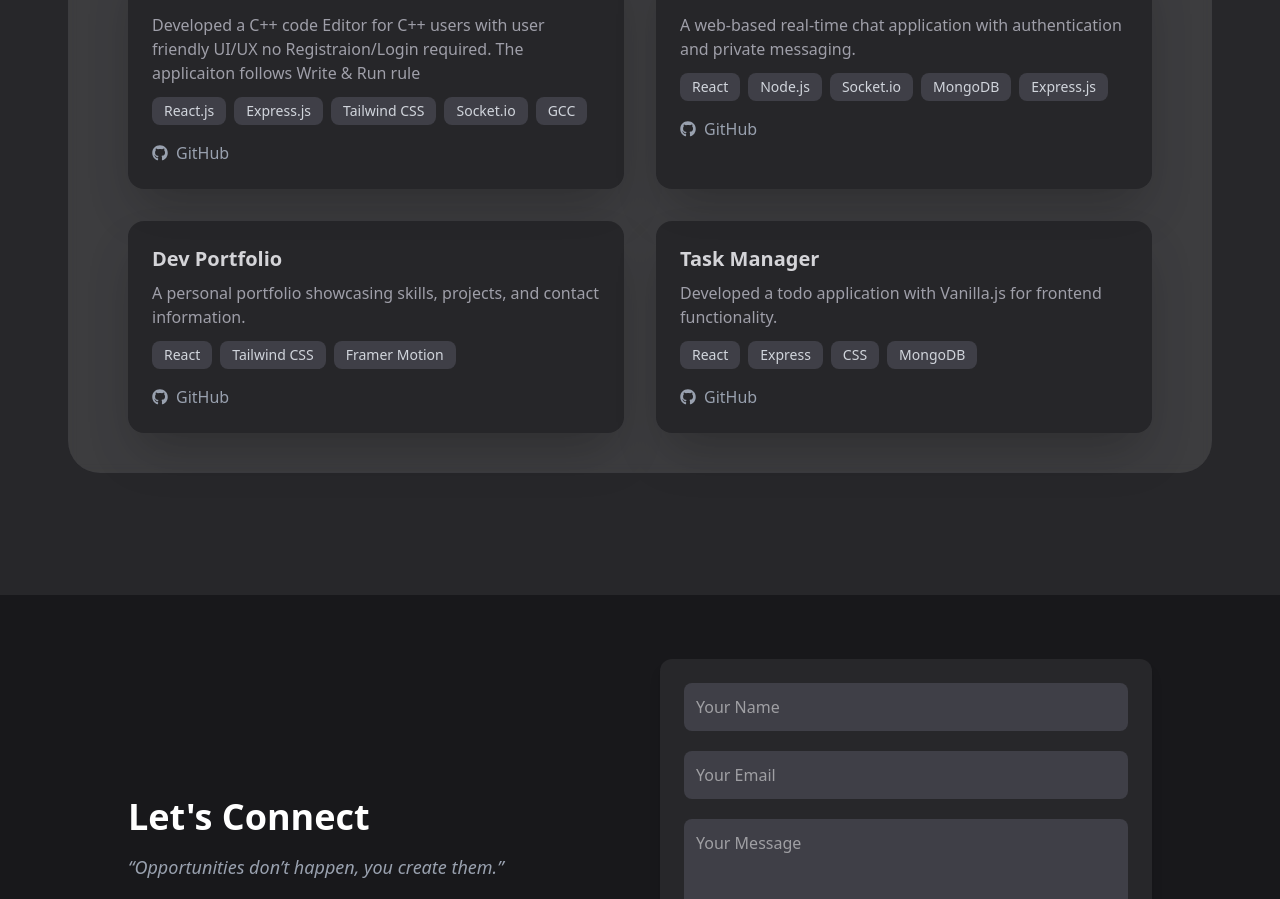
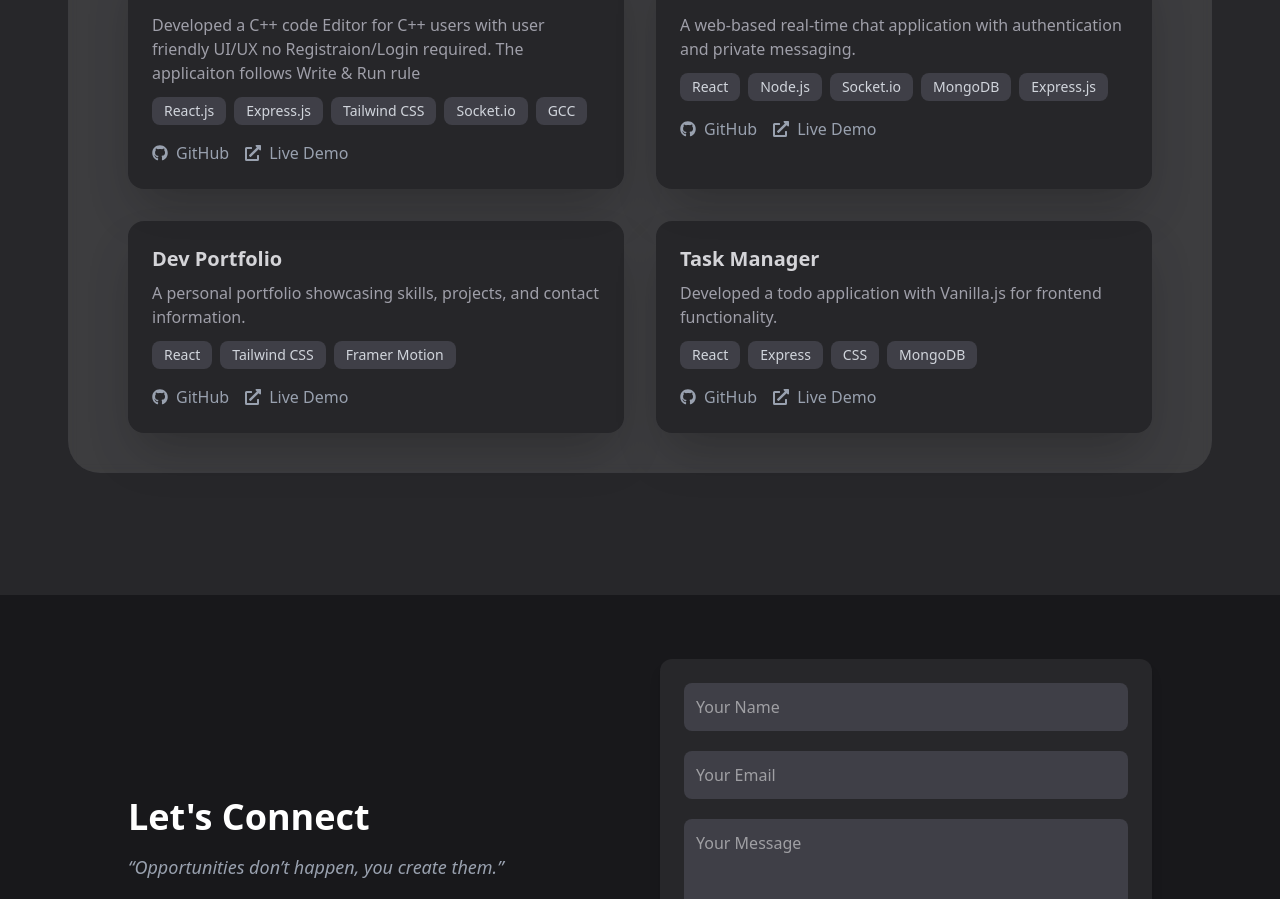
Before and after one commit to adam-dev2/Portfolio, a React (Vite) app: page / in a window 1280 px wide. Shown: the part 1483-2382 px from the top of the page. Built offline with nearby package versions, Linux system fonts and the light colour scheme.

Commit message:
added live demo links

```diff
--- a/src/components/Projects.jsx
+++ b/src/components/Projects.jsx
@@ -8,28 +8,28 @@ const projects = [
     description: "Developed a C++ code Editor for C++ users with user friendly UI/UX no Registraion/Login required. The applicaiton follows Write & Run rule",
     technologies: ["React.js", "Express.js", "Tailwind CSS","Socket.io","GCC"],
     github: "https://github.com/adam-dev2/full-stack-code-editor-for-cpp-users",
-    demo: "https://ai-blog-demo.vercel.app"
+    demo: "https://coderunner-0in4.onrender.com/"
   },
   {
     title: "Communicate",
     description: "A web-based real-time chat application with authentication and private messaging.",
     technologies: ["React", "Node.js", "Socket.io", "MongoDB","Express.js"],
     github: "https://github.com/shaikadam222/Real-Time-Chat-Application",
-    demo: "https://chat-app-demo.vercel.app"
+    demo: "https://github.com/shaikadam222/Real-Time-Chat-Application"
   },
   {
     title: "Dev Portfolio",
     description: "A personal portfolio showcasing skills, projects, and contact information.",
     technologies: ["React", "Tailwind CSS", "Framer Motion"],
     github: "https://github.com/adam-dev2/Portfolio",
-    demo: "https://yourportfolio.vercel.app"
+    demo: "https://portfolio-m36s.onrender.com/"
   },
   {
     title: "Task Manager",
     description: "Developed a todo application with Vanilla.js for frontend functionality.",
     technologies: ["React", "Express", "CSS", "MongoDB"],
     github: "https://github.com/adam-dev2/Task-Manager",
-    demo: "https://expense-tracker-demo.vercel.app"
+    demo: "https://github.com/adam-dev2/Task-Manager"
   },
 ];
 
@@ -51,6 +51,9 @@ const ProjectCard = ({ project }) => {
       <div className="mt-4 flex gap-4">
         <a href={project.github} target="_blank" rel="noopener noreferrer" className="flex items-center gap-2 text-gray-400 hover:underline">
           <FaGithub /> GitHub
+        </a>
+        <a href={project.demo} target="_blank" rel="noopener noreferrer" className="flex items-center gap-2 text-gray-400 hover:underline">
+          <FaExternalLinkAlt /> Live Demo
         </a>
       </div>
     </motion.div>
```
